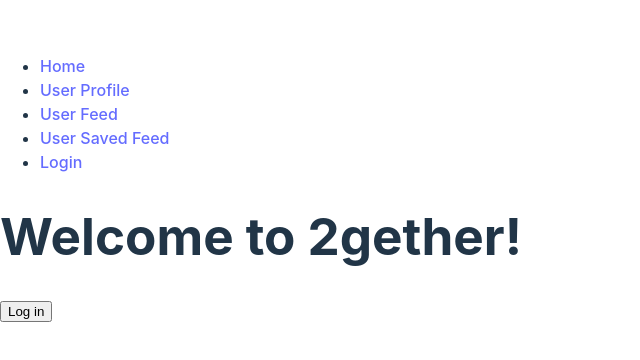
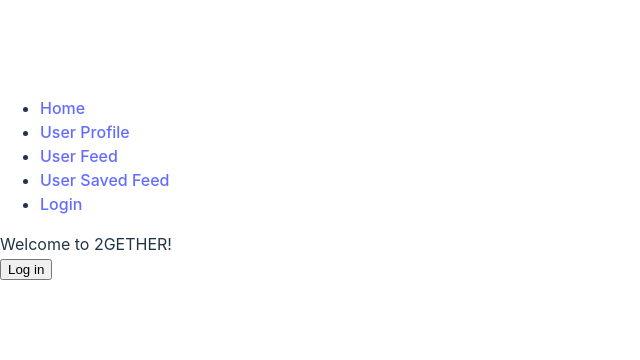
Before and after one commit to ALLHUBS-Jan-2024-Liftoff/Binturong, a React (Vite) app in the folder Binturong/: page / in a window 1280 px wide. Shown: the part 220-580 px from the top of the page, without its empty margins (0-640 px from the left). Built offline with nearby package versions, Linux system fonts and the light colour scheme.

Commit message:
fixed some formating, spelling errors, and added comments

```diff
--- a/Binturong/src/pages/home.jsx
+++ b/Binturong/src/pages/home.jsx
@@ -3,7 +3,7 @@ import React from 'react'
 import {useNavigate} from 'react-router-dom'
 
 const Home = (props) => {
-    const {loggedIn, userName} = props
+    const {loggedIn, username} = props
     const navigate = useNavigate()
 
     const onButtonClick = () => {
@@ -11,9 +11,10 @@ const Home = (props) => {
     }
 
     return (
+        //setting up some div containers for CSS changes
         <div>
-            <div className = {'appName'}>
-                <h1>Welcome to 2gether!</h1>
+            <div className = {'appTitle'}>
+                <div>Welcome to 2GETHER!</div>
             </div>
             <div>
                 <input
@@ -22,7 +23,7 @@ const Home = (props) => {
                     onClick = {onButtonClick}
                     value = {loggedIn ? 'Log out' : 'Log in'}
                 />
-                {loggedIn ? <div>Your username is {userName}</div> : <div />}
+                {loggedIn ? <div>Your username is {username}</div> : <div />}
             </div>
         </div>
 
--- a/Binturong/src/pages/login.jsx
+++ b/Binturong/src/pages/login.jsx
@@ -11,6 +11,12 @@ const Login = (props) => {
 
     const onButtonClick = () => {
         //start of authentication
+
+        //will set initial error values to an empty one
+        setUsernameError('')
+        setPasswordError('')
+
+        //will check if the user entered values into both username and password fields
         if ('' === username) {
             setUsernameError('Please enter your username')
             return
@@ -29,6 +35,7 @@ const Login = (props) => {
 
 
     return (
+        //labeled div containers for CSS changes
         <div>
             <div className = {'loginHeading'}>
                 <div>Login</div>
@@ -41,7 +48,7 @@ const Login = (props) => {
                     onChange = {(ev) => setUsername(ev.target.value)}
                     className = {'usernameBox'}
                 />
-                <label className = "errorLabel">{emailError}</label>
+                <label className = "errorLabel">{usernameError}</label>
             </div>
             <br />
             <div className = {'inputPass'}>
```
